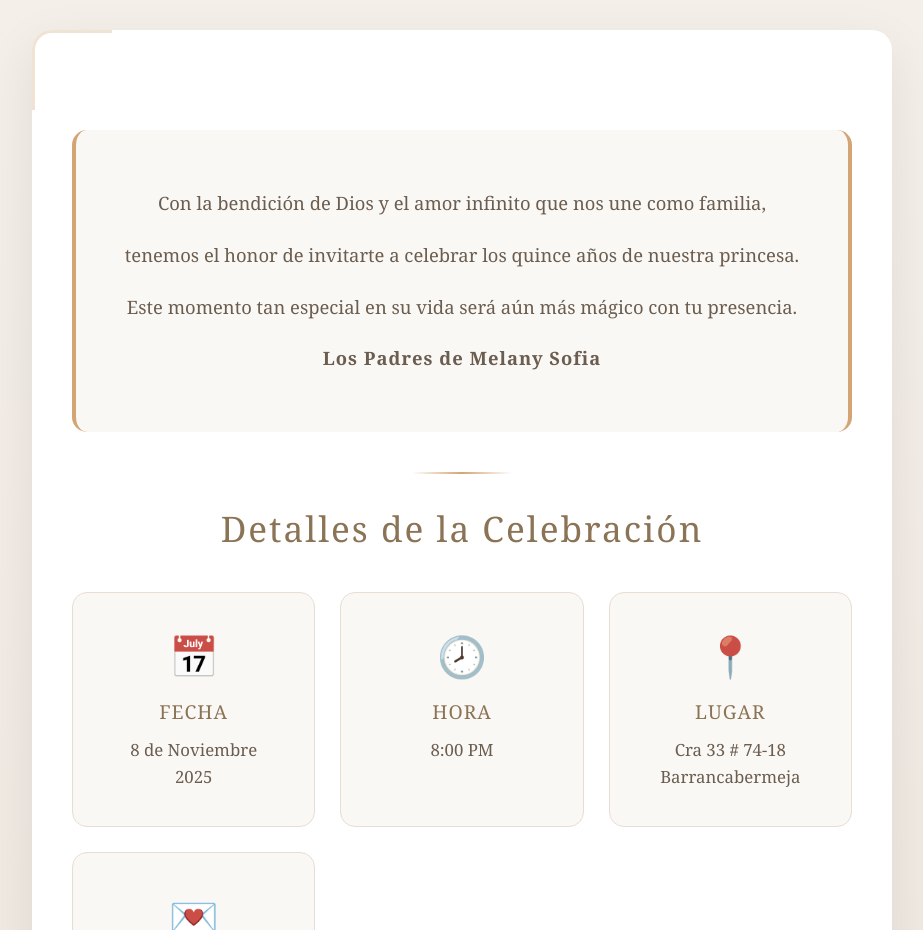
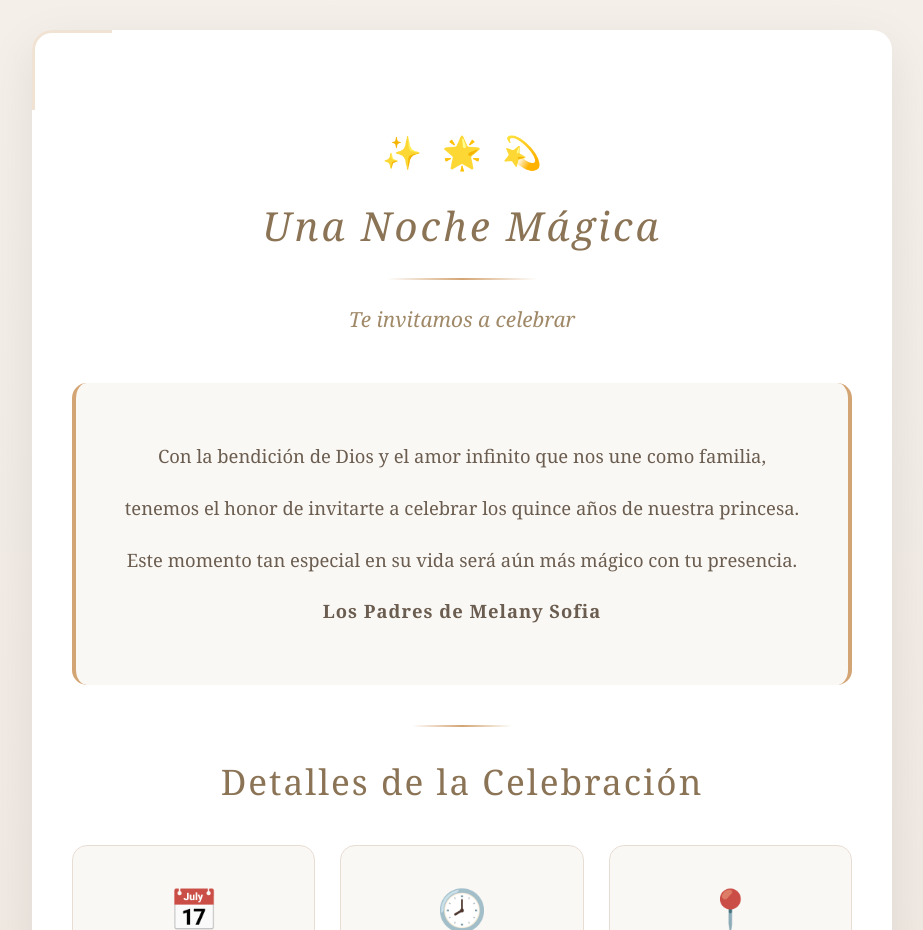
Before and after one commit to melanysofiaxv/invitacion-melany, a plain HTML site: page index.html in a window 1280 px wide. Shown: the part 820-1750 px from the top of the page, without its empty margins (178-1101 px from the left). Drawn offline with Linux system fonts and the light colour scheme.

Commit message:
Add decorative elements and invitation text to HTML

```diff
--- a/index.html
+++ b/index.html
@@ -445,6 +445,21 @@
             <div class="decorative-corner top-left"></div>
             <div class="decorative-corner bottom-right"></div>
 
+            <div style="text-align: center; margin: 40px 0 50px 0;">
+                <div style="display: flex; align-items: center; justify-content: center; gap: 20px; margin-bottom: 25px;">
+                    <span style="font-size: 2em; color: #d4a574;">✨</span>
+                    <span style="font-size: 2em; color: #d4a574;">🌟</span>
+                    <span style="font-size: 2em; color: #d4a574;">💫</span>
+                </div>
+                <h2 style="font-size: 2.5em; color: #8b7355; font-weight: 300; letter-spacing: 3px; margin: 0; font-style: italic;">
+                    Una Noche Mágica
+                </h2>
+                <div style="width: 150px; height: 2px; background: linear-gradient(90deg, transparent, #d4a574, transparent); margin: 25px auto;"></div>
+                <p style="font-size: 1.3em; color: #a08968; font-style: italic; margin: 0;">
+                    Te invitamos a celebrar
+                </p>
+            </div>
+
             <div class="parents-invitation">
                 <p>Con la bendición de Dios y el amor infinito que nos une como familia,</p>
                 <p>tenemos el honor de invitarte a celebrar los quince años de nuestra princesa.</p>
```
